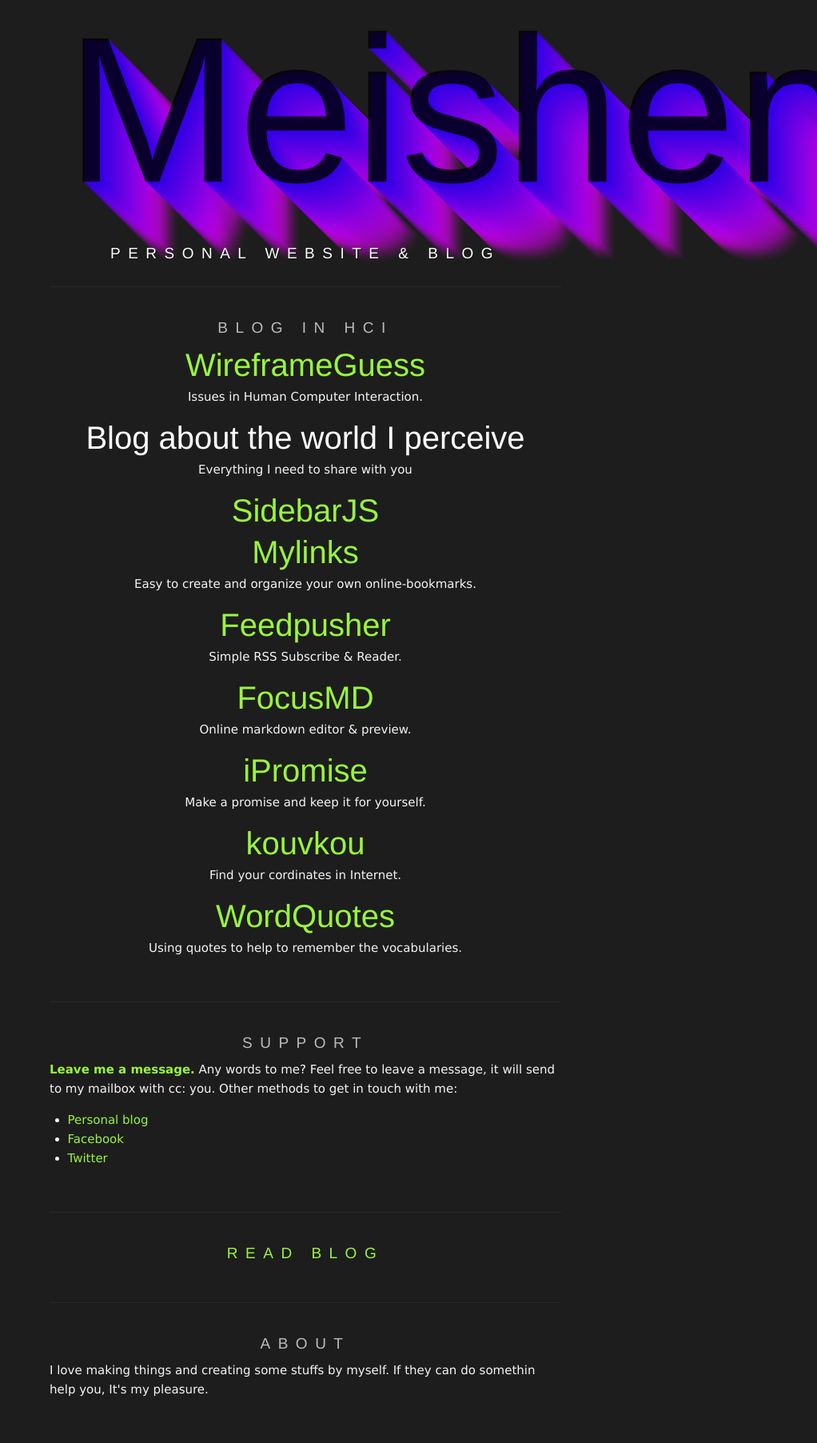
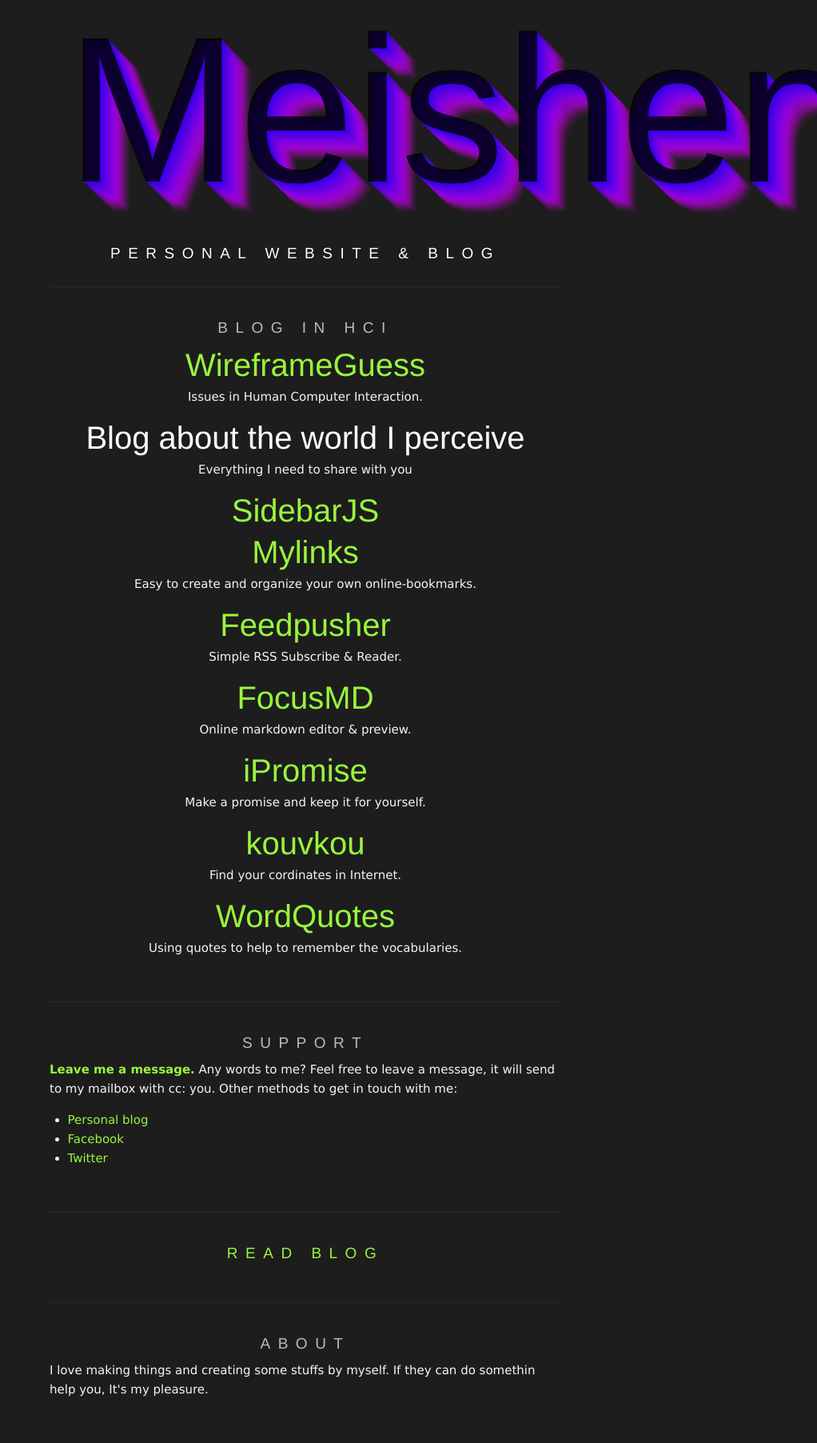
Before and after one commit to meishen1991/meishen1991.github.com, a Jekyll site: the page index.html, which Jekyll copies as it is, in a window 1280 px wide. Shown: the whole page at 80% size, without its empty margins (258-1280 px from the left). Built offline with Jekyll 4.4.1, drawn with Linux system fonts in a browser that asks for light colours; some web fonts are replaced.

Commit message:
Update index.html
fix the fist page content

```diff
--- a/index.html
+++ b/index.html
@@ -12,7 +12,7 @@
 
   <div id="wrap">
     <div id="masthead">
-      <h1 id="title" class="groover logo" data-groover-panes="50">Meishen</h1>
+      <h1 id="title" class="groover logo" data-groover-panes="20">Meishen</h1>
       <h2>Personal Website & Blog </h2>
     </div>
 
```
